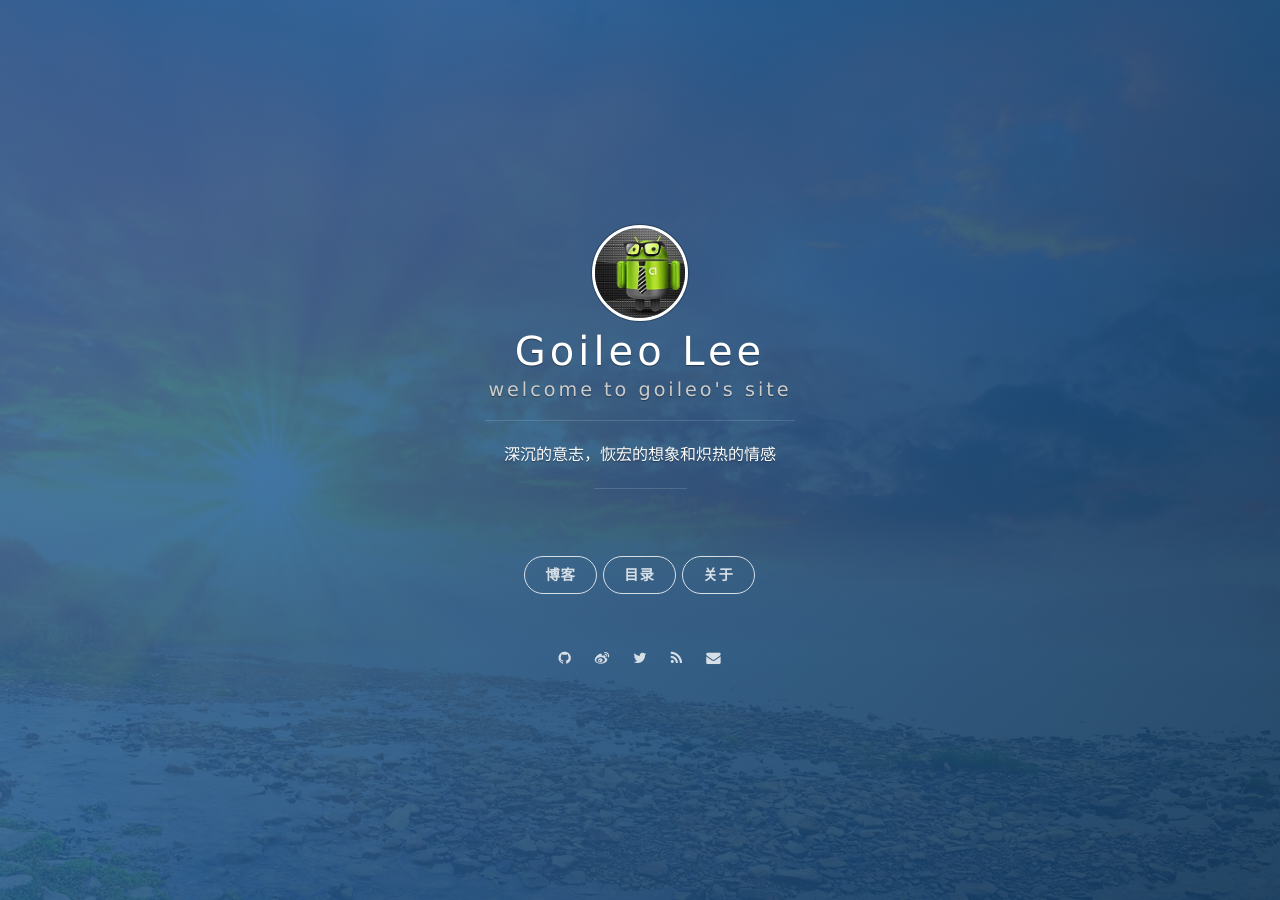
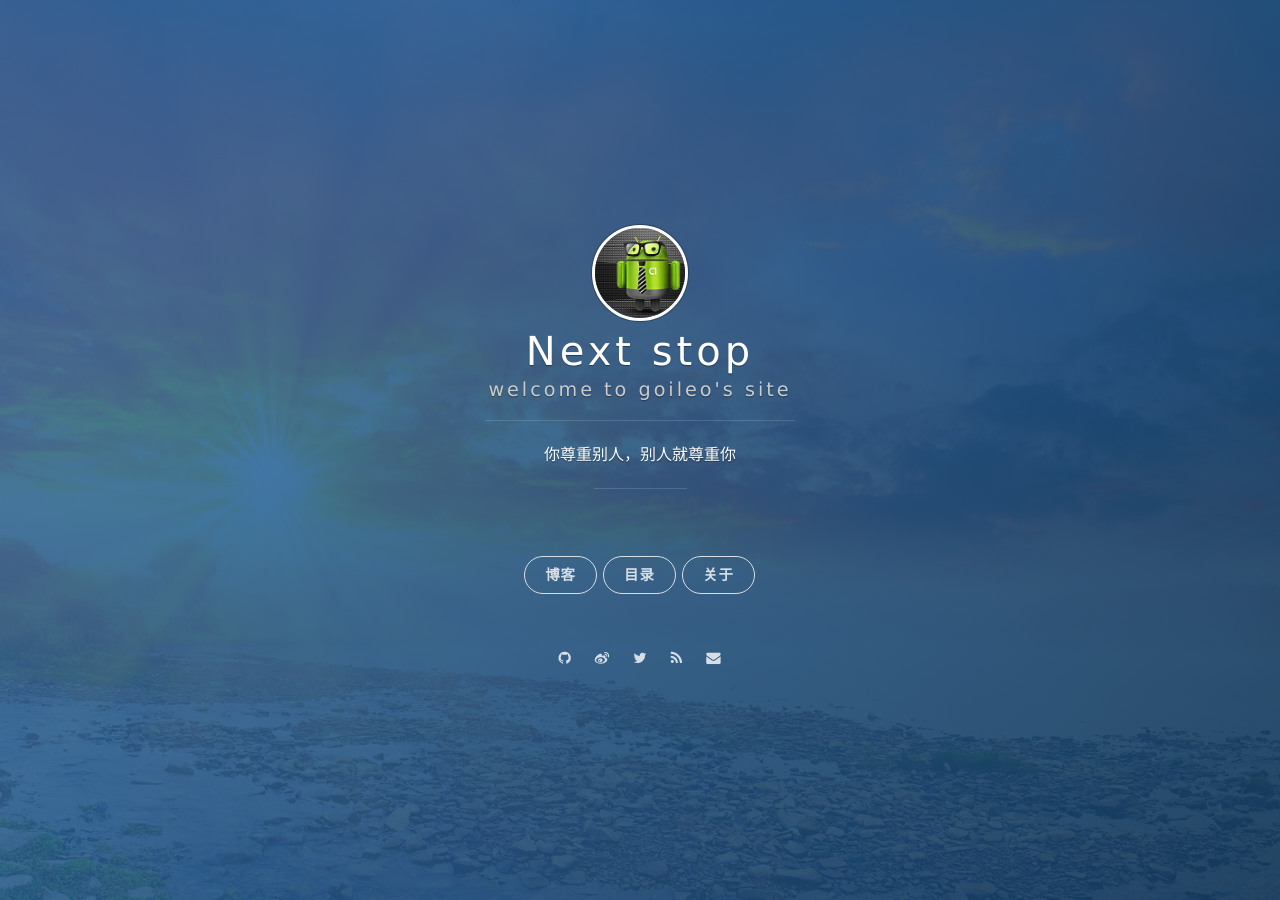
Before and after one commit to xiayizhan2017/xiayizhan2017.github.io, a Jekyll site: the page built from index.html, in a window 1280 px wide. Built offline with Jekyll 4.4.1, drawn with Linux system fonts in a browser that asks for light colours; nearby versions of some CDN libraries; Markdown is read by kramdown in place of the engine named in the settings; the list of posts is cut into pages by our own code; comment, search, counter and statistics services are not loaded.

Commit message:
Update _config.yml

```diff
--- a/_config.yml
+++ b/_config.yml
@@ -17,8 +17,8 @@ tags_path : tags.html
 #BASE_PATH : http://blog.ankanbiswas.in/uno-dbyll
 BASE_PATH : http://goileo.top
 
-description : 深沉的意志，恢宏的想象和炽热的情感
-title : Goileo Lee
+description : 你尊重别人，别人就尊重你
+title : Next stop
 logo : /assets/images/avatar.jpg
 #cover : /assets/images/background-cover.jpg
 
```
